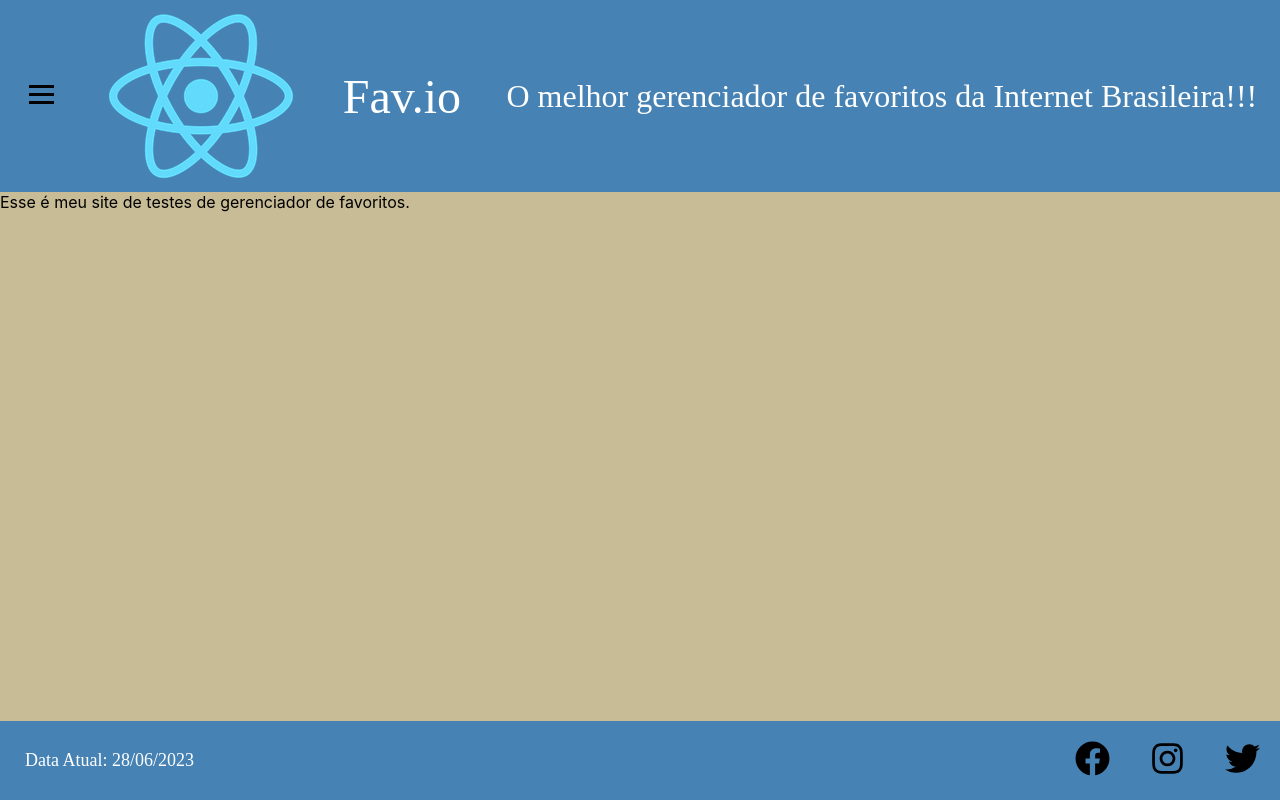
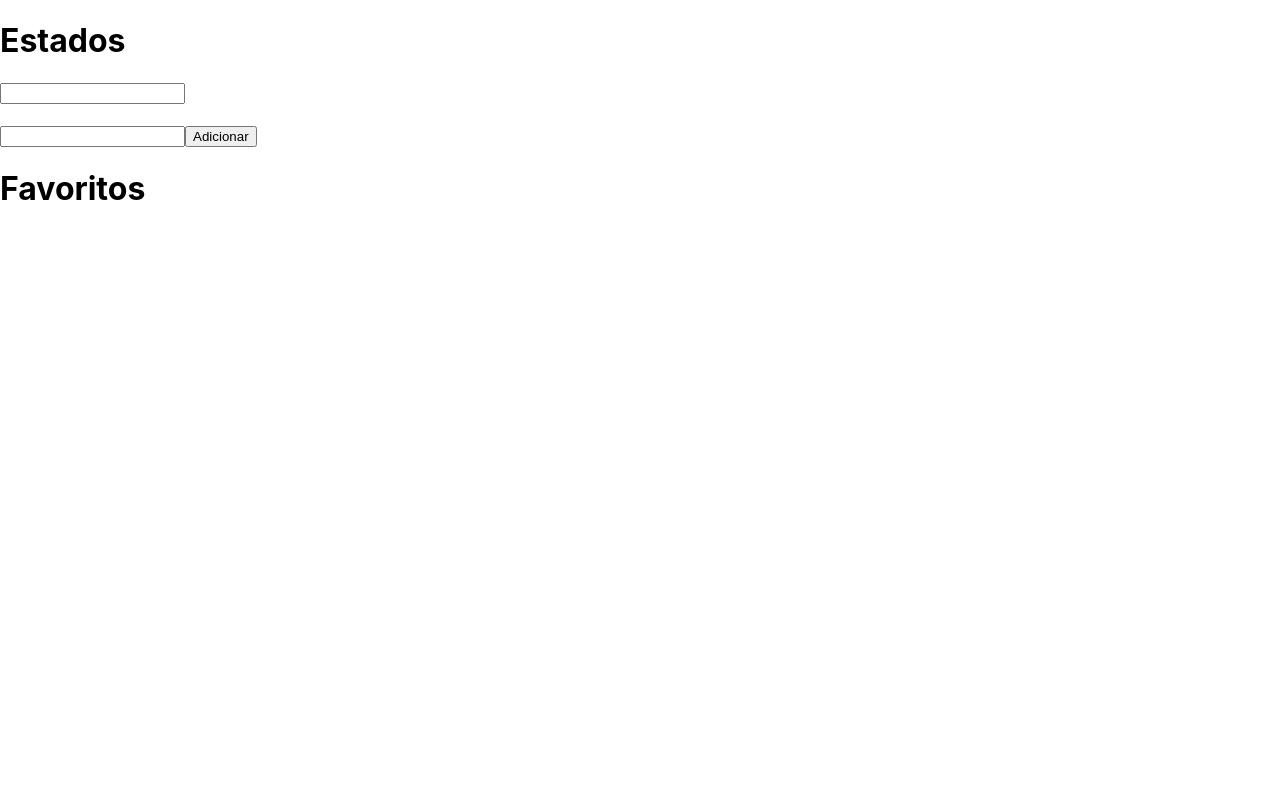
Before and after one commit to Josezinn/favio, a React (Create React App) app: page / in a window 1280 px wide. Built offline with nearby package versions, Linux system fonts and the light colour scheme.

Commit message:
Continuação Aula 8 de setembro

```diff
--- a/src/App.js
+++ b/src/App.js
@@ -2,6 +2,7 @@ import "./App.css";
 import Cabecalho from "./componentes/Cabecalho";
 import Conteudo, { OlaMundo } from "./componentes/Conteudo";
 import Rodape from "./componentes/Rodape";
+import Estados from "./exemplos/Estados";
 /*
 Arquivo App JSX
 Componente funcional = porque ele é uma função
@@ -12,9 +13,11 @@ function App() {
   return (
     /*O React substitui className por class porque class é palavra resrvada do JS */
     <>
-      <Cabecalho logo="logo192.png" titulo="Fav.io" subtitulo="O melhor gerenciador de favoritos da Internet Brasileira!!!" />
-      <Conteudo />
-      <Rodape svg1="facebook.svg"/>
+
+      {/* <Cabecalho logo="logo192.png" titulo="Fav.io" subtitulo="O melhor gerenciador de favoritos da Internet Brasileira!!!" /> */}
+      {/* <Conteudo /> */}
+      <Estados/>
+      {/* <Rodape svg1="facebook.svg"/> */}
     </>
   );
 }
--- a/src/componentes/Cabecalho/Cabecalho.module.css
+++ b/src/componentes/Cabecalho/Cabecalho.module.css
@@ -18,5 +18,5 @@
 }
 
 body{
-  background-color: #a3905098;
+  background-color: #ffffff98;
 }
--- /dev/null
+++ b/src/exemplos/Estados/index.jsx
@@ -0,0 +1,41 @@
+import React, { useState } from 'react'
+
+const Estados = () => {
+
+  //hook
+
+  const [nome,setNome]=useState("")
+  const [url,setUrl]=useState("")
+  const [favoritos,setFavoritos]=useState([])
+
+  function adicionaFavorito(nome,url){
+    let favorito={nome,url}
+    favoritos.push(favorito)
+    setFavoritos(favorito)
+    console.log(favoritos)
+    //setFavoritos([...favoritos, favorito])
+  }
+
+  function handleInput(valor){
+    setNome(valor)
+  }
+
+  return (
+    <div>
+      <h1>Estados</h1>
+    <h1>{nome}</h1>
+    <input type="text" value={nome} onChange={(e)=>handleInput(e.target.value)}/>
+    <h1>{url}</h1>
+    <input type="text" value={url} onChange={(e)=>setUrl(e.target.value)}/>
+    <button onClick={()=>adicionaFavorito(nome,url)}>Adicionar</button>
+    <h1>Favoritos</h1>
+    <ul>
+      {favoritos.map((elemento) => (
+        <li>{elemento.nome}</li>
+      ))}
+    </ul>
+    </div>
+  );
+};
+
+export default Estados
```
